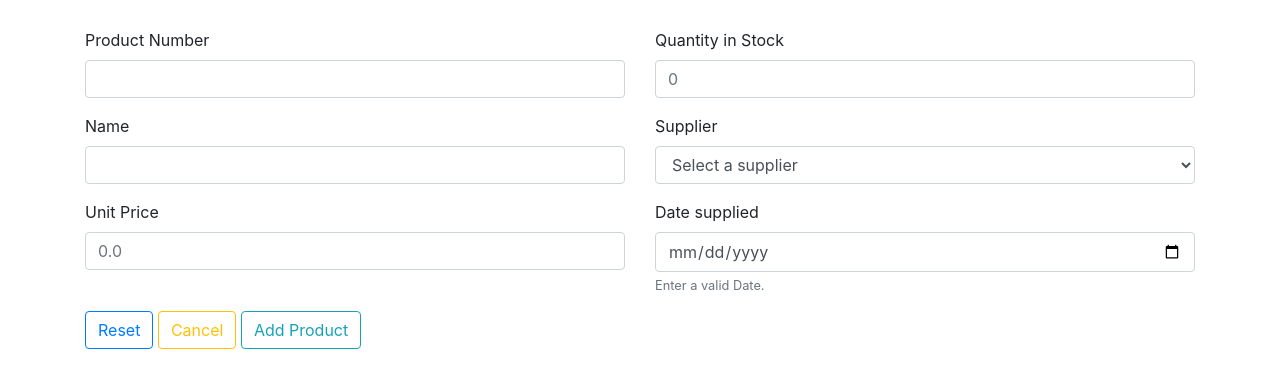
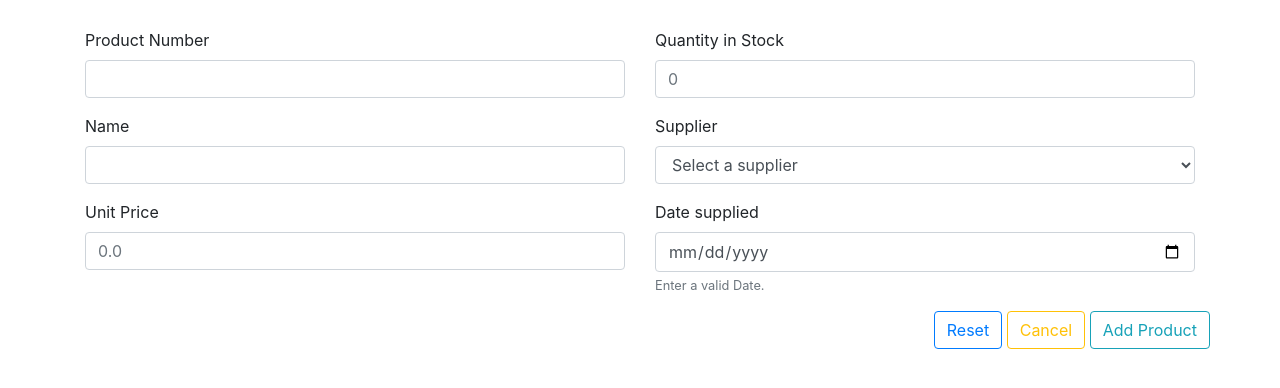
Before and after one commit to beeaklilu/beeaklilu.github.io, a plain HTML site: page webform2.html in a window 1280 px wide. Shown: the part 168-556 px from the top of the page. Drawn offline with nearby package versions, Linux system fonts and the light colour scheme.

Commit message:
align buttons to the right

```diff
--- a/webform2.html
+++ b/webform2.html
@@ -85,7 +85,7 @@
                     </div>
                 </div>
 
-                <div class="col ">
+                <div style="float: right;">
 
                     <button type="submit" class="btn btn-outline-primary pull-right">Reset</button>
                     <button type="submit" class="btn btn-outline-warning">Cancel</button>
```
